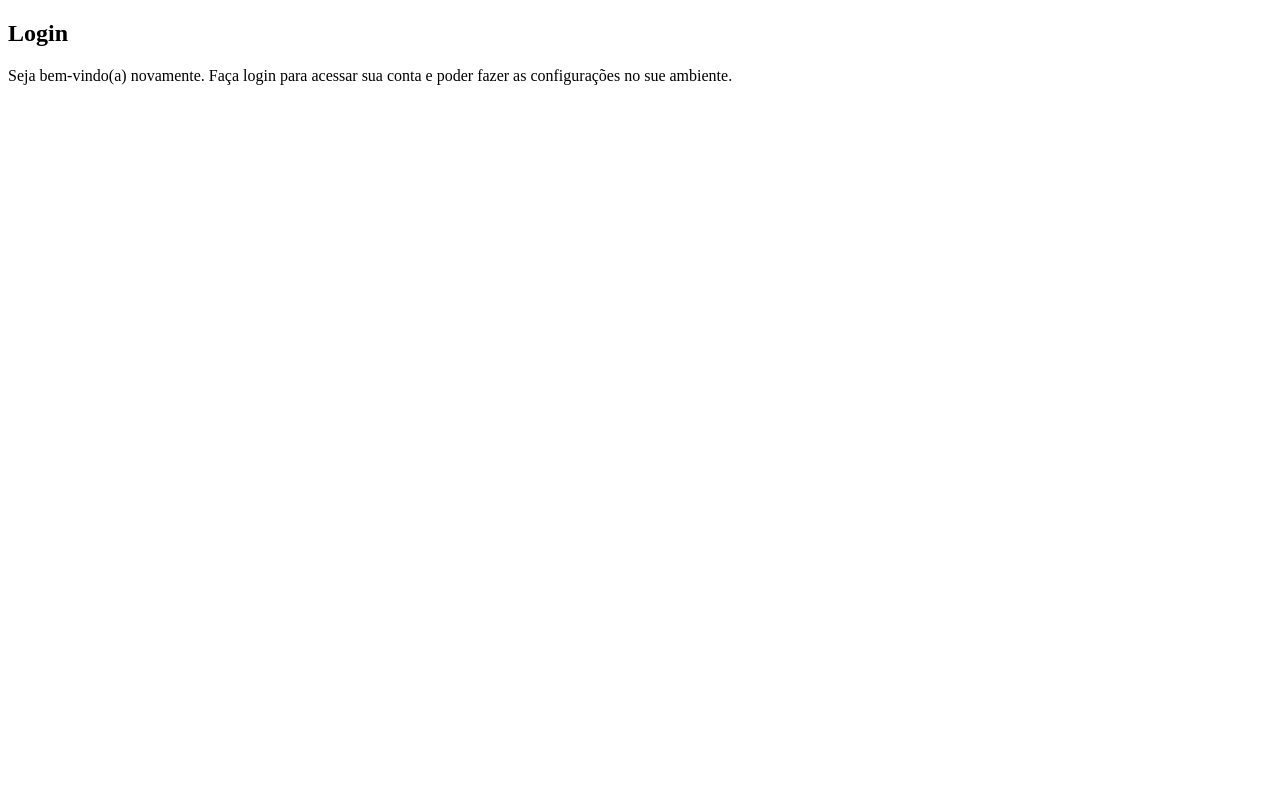
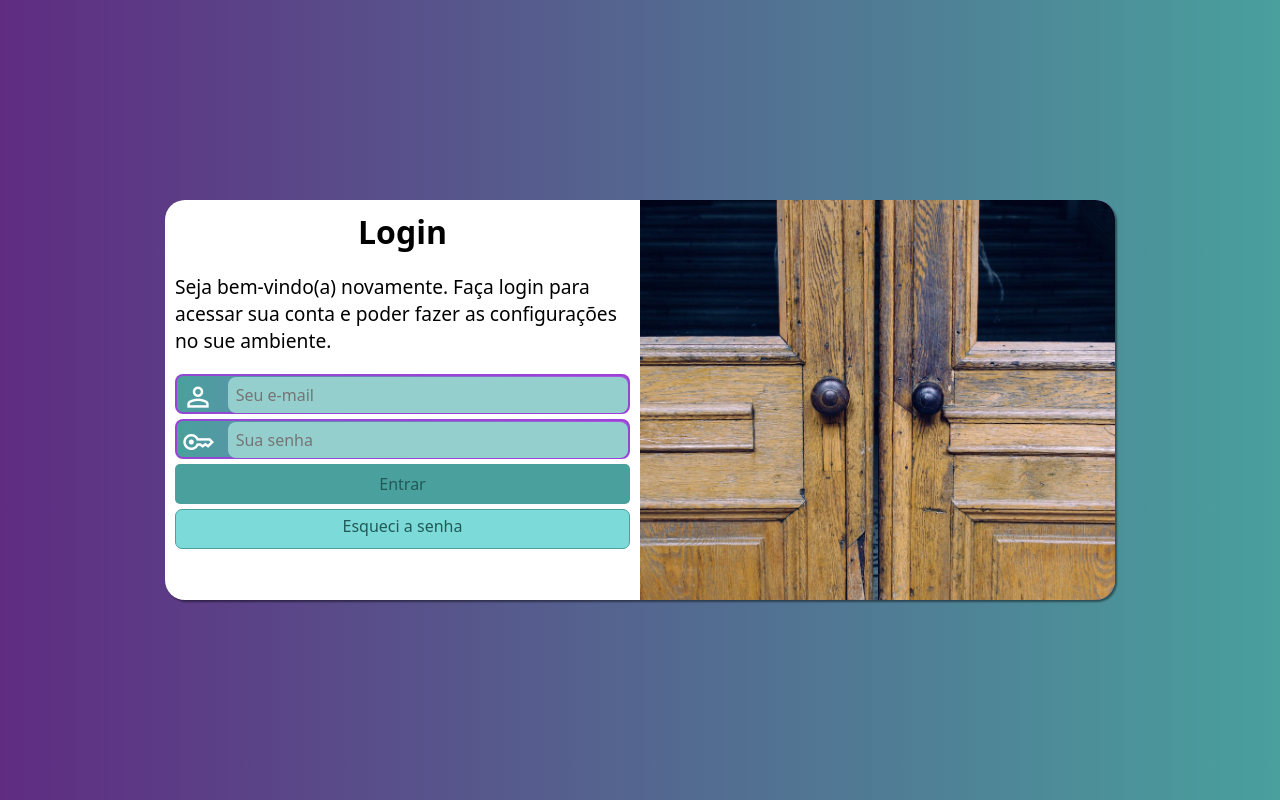
Before and after one commit to MatheusLuCosta/projeto-login, a plain HTML site: page index.html in a window 1280 px wide. Drawn offline with nearby package versions, Linux system fonts and the light colour scheme.

Commit message:
projeto finalizado

```diff
--- /dev/null
+++ b/estilos/media-query.css
@@ -0,0 +1,64 @@
+@charset "UTF-8";
+
+@media screen and (min-width: 768px) and (max-width: 992px) {
+
+    body {
+        background-image: linear-gradient(to left, #49a09d, #5f2c82);
+    }
+
+    section#login {
+        width: 80vw;
+        height: 300px;
+    }
+
+    section#login > div#imagem {
+        float: left;
+        width: 30%;
+        height: 100%;
+    }
+
+    section#login > div#form {
+        float: right;
+        width:70%;
+    }
+
+    div#form > p {
+        font-size: 1em;
+    }
+
+    div#form > h1 {
+        font-size: 1.5em;
+    }
+}
+/*******************************************************************************/
+@media screen and (min-width: 992px) {
+
+    body {
+        background-image: linear-gradient(to left, #49a09d, #5f2c82);
+    }
+
+    section#login {
+        width: 950px;
+        height: 400px;
+    }
+
+    section#login > div#imagem {
+        float: right;
+        width: 50%;
+        height: 100%;
+    }
+
+    section#login > div#form {
+        float: left;
+        width: 50%;
+    }
+
+    div#form > p {
+        font-size: 1.2em;
+        margin: 20px 0px;
+    }
+
+    div#form > h1 {
+        font-size: 2em;
+    }
+}
--- a/estilos/style.css
+++ b/estilos/style.css
@@ -1 +1,133 @@
 @charset "UTF-8";
+
+* {
+    font-family: system-ui, -apple-system, BlinkMacSystemFont, 'Segoe UI', Roboto, Oxygen, Ubuntu, Cantarell, 'Open Sans', 'Helvetica Neue', sans-serif;
+    padding: 0px;
+    margin: 0px;
+    box-sizing: border-box;
+}
+
+body, html {
+    background-image: linear-gradient(to left, #49a09d, #5f2c82);
+    height: 100vh;
+    width: 100vw;
+}
+
+main {
+    position: relative;
+    height: 100vh;
+    width: 100vw;
+}
+
+section#login {
+    position: absolute;
+    top: 50%;
+    left: 50%;
+    overflow: hidden;
+
+    background-color: white;
+    width: 250px;
+    height: 500px;
+    border-radius: 20px;
+    box-shadow: 2px 2px 2px rgba(0, 0, 0, 0.445);
+
+    transform: translate(-50%, -50%);
+    transition: width 0.2s, height 0.2s;
+    transition-timing-function: ease;
+}
+
+section#login > div#imagem {
+    background: #5f2c82 url(../imagem/pexels-freestocksorg-189916.jpg) no-repeat;
+    background-position: center center;
+    background-size: cover;
+    height: 200px;
+}
+
+section#login > div#form {
+    display: block;
+    padding: 10px;
+}
+
+div#form > h1 {
+    text-align: center;
+    margin-bottom: 10px;
+}
+
+div#form > p {
+    font-size: 0.8em;
+}
+
+form > div.campo {
+    background-image: linear-gradient(to right, #49a09d, #9b3ddade);
+    border: 2px solid #9b3ddade;
+    display: block;
+    width: 100%;
+    height: 40px;
+    border-radius: 8px;
+    margin: 5px 0px;
+}
+
+div.campo > label {
+    display: none;
+}
+
+div.campo > span {
+    color: white;
+    font-size: 2em;
+    width: 46.5px;
+    padding: 5px;
+}
+
+div.campo > input {
+    background-color: #94cfcd;
+    font-size: 1em;
+    width: calc(100% - 50.9px);
+    height: 100%;
+    border: 0px;
+    border-radius: 8px;
+    padding: 8px;
+    transform: translateY(-12px);
+}
+
+div.campo > input:focus-within {
+    background-color: white;
+}
+
+form  > input[type=submit] {
+    display: block;
+    font-size: 1em;
+    width: 100%;
+    height: 40px;
+    background-color: #49a09d;
+    color: #215a58;
+    border: none;
+    border-radius: 5px;
+    cursor: pointer;
+}
+
+form  > input[type=submit]:hover {
+    background-color: #0a2b29;
+}
+
+form > a.botao {
+    display: block;
+    text-align: center;
+    font-size: 1em;
+    width: 100%;
+    height: 40px;
+    padding-top: 5px;
+    margin-top: 5px;
+    background-color: #7cdbd8;
+    color: #215a58;
+    border: 1px solid #49a09d;
+    border-radius: 7px;
+    text-decoration: none;
+}
+
+form > a.botao:hover {
+    background-color: #0a2b29;
+}
+
+form > a.botao > i {
+    font-size: 0.8em;
+}
--- a/index.html
+++ b/index.html
@@ -5,6 +5,8 @@
     <meta name="viewport" content="width=device-width, initial-scale=1.0">
     <title>Página de Login</title>
     <link rel="stylesheet" href="estilos/style.css">
+    <link rel="stylesheet" href="estilos/media-query.css">
+    <link rel="stylesheet" href="https://fonts.googleapis.com/css2?family=Material+Symbols+Outlined:opsz,wght,FILL,GRAD@20..48,100..700,0..1,-50..200" />
 </head>
 <body>
     <main>
@@ -15,8 +17,22 @@
             <div id="form">
                 <h1>Login</h1>
                 <p>Seja bem-vindo(a) novamente. Faça login para acessar sua conta e poder fazer as configurações no sue ambiente.</p>
-                <form action="login.php" method="post">
+                <form action="login.php" method="post" autocomplete="on">
+                    <div class="campo">
 
+                        <span class="material-symbols-outlined">person</span>
+                        <input type="email" name="login" id="ilogin" placeholder="Seu e-mail" autocomplete="email" required maxlength="30">
+                        <label for="ilogin">Login</label>
+                    </div>
+
+                    <div class="campo">
+                        <span class="material-symbols-outlined">key</span>
+                        <input type="password" name="senha" id="isenha" placeholder="Sua senha" autocomplete="current-password" required minlength="6" maxlength="12">
+                        <label for="isenha">Senha</label>
+                    </div>
+
+                    <input type="submit" value="Entrar">
+                    <a href="esqueci.html" class="botao">Esqueci a senha</a>
                 </form>
             </div>
         </section>
```
Also changed, not shown: 1 other file.
